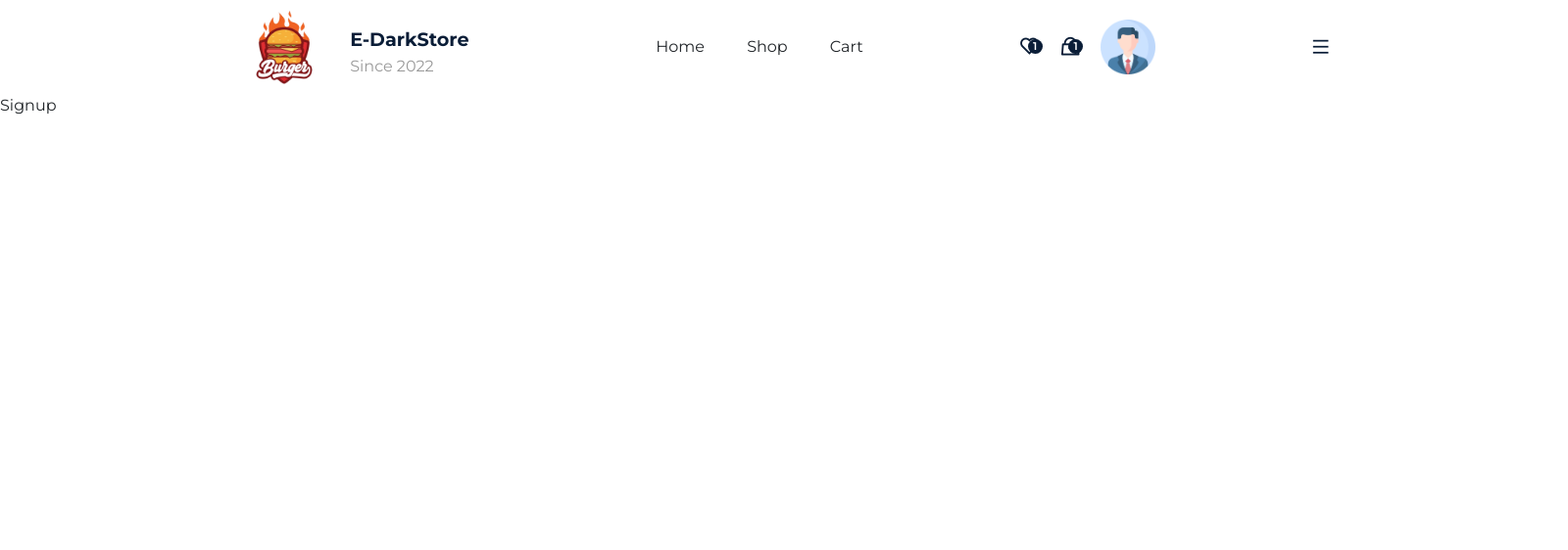
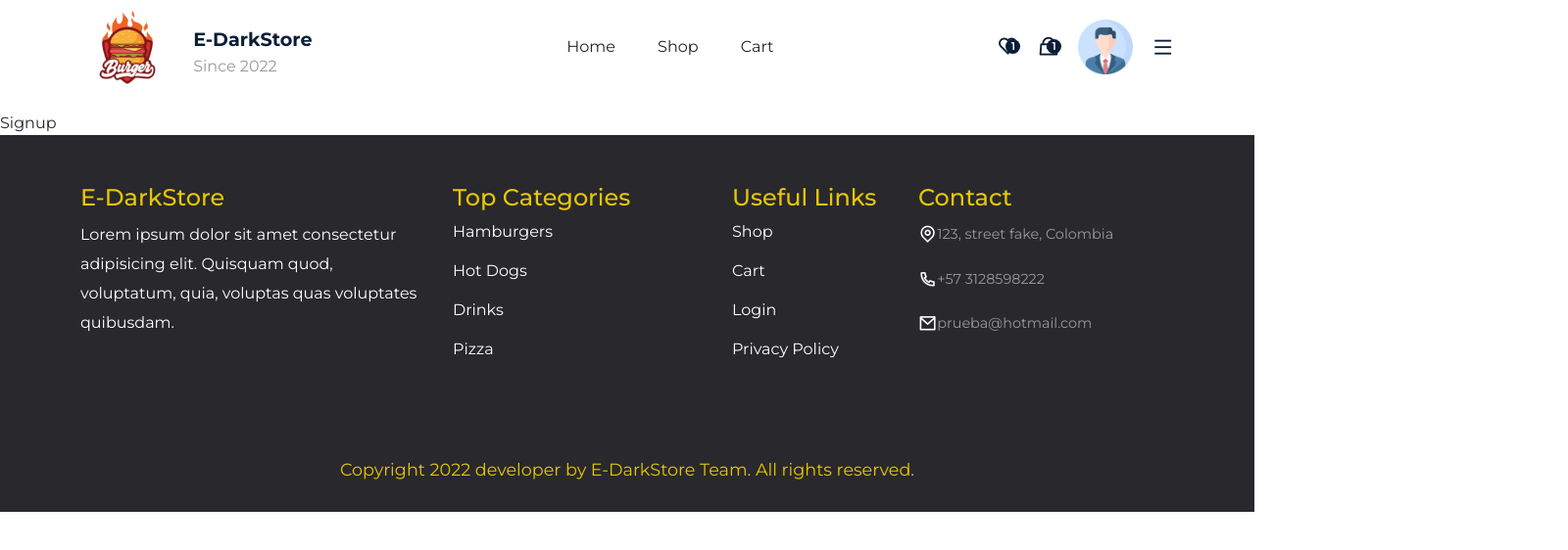
Before and after one commit to yordycuevas/fooddelyvery, a React (Create React App) app: page /Signup in a window 1280 px wide. Shown: the top 562 px of the page at 98% size, 1600 px wide, since content can reach past the window. Built offline with nearby package versions, Linux system fonts and the light colour scheme.

Commit message:
first part

```diff
--- a/src/App.css
+++ b/src/App.css
@@ -7,6 +7,8 @@
   --card-bg-02: #d6e5fb;
   --card-bg-03: #ceebe9;
   --card-bg-04: #e2f2b2;
+  --card-bg-05: #d44242;
+
   --primary-color: #0a1d37;
   --hero-bg: #d6e5fb;
   --heading-fontSize: 2rem;
@@ -71,3 +73,10 @@ section {
  color: var(--negro);
  font-weight: 600;
 }
+
+
+@media only screen and (max-width: 768px){
+  section {
+    padding: 40px 0px;
+  }
+}
--- a/src/components/Footer/Footer.jsx
+++ b/src/components/Footer/Footer.jsx
@@ -1,13 +1,93 @@
-import React from 'react'
-import './footer.css'
-
-// import {Container, Row, Col} from 'reactstrap';
-// import {Link} from 'react-router-dom';
+import React from "react";
+import "./footer.css";
+// import logo from "../../assets/images/logoTienda.png";
+import { Container, Row, Col, ListGroup, ListGroupItem } from "reactstrap";
+import { Link } from "react-router-dom";
 
 const Footer = () => {
+
+  const year = new Date().getFullYear();
   return (
- <></>
-  )
+    <footer className="footer">
+      <Container>
+        <Row>
+          <Col lg="4" className="mb-4" md='6'>
+            <div >
+              <div>
+                <h1 className="tittle-footer-dark">E-DarkStore</h1>
+              </div>
+            </div>
+            <p className="footer__text mt-2">
+              Lorem ipsum dolor sit amet consectetur adipisicing elit. Quisquam
+              quod, voluptatum, quia, voluptas quas voluptates quibusdam.
+            </p>
+          </Col>
+          <Col lg="3" md='3' className="mb-4">
+            <div className="footer__quick-links">
+              <h4 className="quick__links-tittle">Top Categories</h4>
+              <ListGroup className="mb-3">
+                <ListGroupItem className="ps-0 border-0">
+                  <Link to="#">Hamburgers</Link>
+                </ListGroupItem>
+                <ListGroupItem className="ps-0 border-0">
+                  <Link to="#">Hot Dogs</Link>
+                </ListGroupItem>
+                <ListGroupItem className="ps-0 border-0">
+                  <Link to="#">Drinks</Link>
+                </ListGroupItem>
+                <ListGroupItem className="ps-0 border-0">
+                  <Link to="#">Pizza</Link>
+                </ListGroupItem>
+              </ListGroup>
+            </div>
+          </Col>
+          <Col lg="2" className="mb-4">
+          <div className="footer__quick-links">
+              <h4 className="quick__links-tittle">Useful Links</h4>
+              <ListGroup className="mb-3">
+                <ListGroupItem className="ps-0 border-0">
+                  <Link to="/Shop">Shop</Link>
+                </ListGroupItem>
+                <ListGroupItem className="ps-0 border-0">
+                  <Link to="/Cart">Cart</Link>
+                </ListGroupItem>
+                <ListGroupItem className="ps-0 border-0">
+                  <Link to="/Login">Login</Link>
+                </ListGroupItem>
+                <ListGroupItem className="ps-0 border-0">
+                  <Link to="#">Privacy Policy</Link>
+                </ListGroupItem>
+              </ListGroup>
+            </div>
+          </Col>
+          <Col lg="3" >
+          <div className="footer__quick-links">
+              <h4 className="quick__links-tittle">Contact</h4>
+              <ListGroup className="footer__contact">
+                <ListGroupItem className="ps-0 border-0 d-flex align-items-center gap">
+                  <span><i class="ri-map-pin-line"></i></span>
+                  <p>123, street fake, Colombia</p>
+                </ListGroupItem>
+                <ListGroupItem className="ps-0 border-0 d-flex align-items-center gap">
+                <span><i class="ri-phone-line"></i></span>
+                  <p>+57 3128598222</p>
+                </ListGroupItem>
+                <ListGroupItem className="ps-0 border-0 d-flex align-items-center gap">
+                <span><i class="ri-mail-line"></i></span>
+                  <p>prueba@hotmail.com</p>
+                </ListGroupItem>
+
+              </ListGroup>
+            </div>
+          </Col>
+          <Col lg="12">
+          <p className="footer__copyright"> Copyright {year} developer by E-DarkStore Team. All rights reserved.</p>
+
+          </Col>
+        </Row>
+      </Container>
+    </footer>
+  );
 };
 
-export default Footer
+export default Footer;
--- a/src/components/Footer/footer.css
+++ b/src/components/Footer/footer.css
@@ -0,0 +1,53 @@
+.footer {
+  padding-top: 50px;
+  padding-bottom: 30px;
+  background: var(--negro);
+}
+
+.tittle-footer-dark {
+  color: rgb(229, 199, 4) !important;
+    font-size: 1.5rem;
+
+
+}
+
+.footer__text {
+  line-height: 30px;
+  color: #fff;
+}
+
+.footer__quick-links ul li {
+  background: transparent !important;
+}
+
+.footer__quick-links ul li a {
+  color: #fff;
+}
+
+.footer__link-title {
+  margin-bottom: 20px;
+  font-size: 1.1rem;
+}
+
+.footer__copyright {
+  color: rgb(229, 199, 4) !important;
+  font-size: 1.1rem;
+  margin-top: 50px;
+  text-align: center;
+}
+
+.footer__quick-links h4 {
+  color: rgb(229, 199, 4) !important;
+}
+
+.footer__contact, .footer__contact li span i{
+    color: #fff;
+}
+
+.footer__contact li span {
+    font-size: 1.2rem;
+}
+
+.footer__contact li p {
+    font-size: .9rem;
+}
--- a/src/components/Header/Header.jsx
+++ b/src/components/Header/Header.jsx
@@ -1,4 +1,4 @@
-import React from "react";
+import React, { useEffect, useRef } from "react";
 
 import { NavLink } from "react-router-dom";
 import "./header.css";
@@ -26,11 +26,35 @@ const nav__links = [
 ];
 
 const Header = () => {
+  const headerRef = useRef(null);
+
+  const menuRef = useRef(null);
+
+  const stickyHeaderFun = () => {
+    window.addEventListener("scroll", () => {
+      if (
+        document.body.scrollTop > 0 ||
+        document.documentElement.scrollTop > 0
+      ) {
+        headerRef.current.classList.add("sticky__header");
+      } else {
+        headerRef.current.classList.remove("sticky__header");
+      }
+    });
+  };
+  useEffect(() => {
+    stickyHeaderFun();
+
+    return () => window.removeEventListener("scroll", stickyHeaderFun);
+  });
+
+  const menuToggle = () => menuRef.current.classList.toggle("active__menu");
+
   return (
-    <header className="header">
+    <header className="header" ref={headerRef}>
       <Container>
         <Row>
-          <div className="nav__wrapper">
+          <div className="nav__wrapper" >
             <div className="logo">
               <img src={logo} alt="logo" />
               <div>
@@ -39,7 +63,7 @@ const Header = () => {
               </div>
             </div>
 
-            <div className="navigation">
+            <div className="navigation" ref={menuRef} onClick={menuToggle}>
               <ul className="menu">
                 {nav__links.map((item, index) => (
                   <li className="nav_item" key={index}>
@@ -69,13 +93,14 @@ const Header = () => {
               <span>
                 <motion.img whileTap={{ scale: 1.2 }} src={userIcon} alt="" />{" "}
               </span>
-            </div>
-
-            <div className="mobile__menu">
-              <span>
+              <div className="mobile__menu">
+              <span onClick={menuToggle}>
                 <i class="ri-menu-line"></i>
               </span>
             </div>
+            </div>
+
+
           </div>
         </Row>
       </Container>
--- a/src/components/Header/header.css
+++ b/src/components/Header/header.css
@@ -1,11 +1,14 @@
 .header {
-  width: 200vh;
-  height: 2rem;
+  width: 100%;
+  height: 50px;
   line-height: 30px;
   margin-bottom: 4rem;
+  padding:0;
+
 }
 
 .nav__wrapper {
+
   display: flex;
   align-items: center;
   justify-content: space-between;
@@ -91,3 +94,76 @@
 .nav__active {
   font-weight: 700 !important;
 }
+
+.sticky__header{
+  width: 100%;
+  height: 120px;
+  line-height: 70px;
+  position: sticky;
+  top: 0;
+  left: 0;
+  z-index: 999;
+  box-shadow: 3px 3px 8px -3px #ddd;
+  background: #fff;
+  transition: all 0.3s ease;
+
+}
+
+@media only screen and (max-width: 768px) {
+  .navigation{
+    position: fixed;
+    top: 0;
+    left: 0;
+    width: 100%;
+    height: 100%;
+    background: rgb(0, 0, 0,0.53);
+    z-index: 9999;
+    display: none;
+
+  }
+  .menu{
+    position: absolute;
+    top:0;
+    right: 0;
+    width: 250px;
+    height: 100%;
+    background: #fff;
+    z-index: 99999;
+    align-items: center;
+    flex-direction: column;
+    align-items: center;
+    justify-content: center;
+  }
+
+  .active__menu{
+    display: block;
+  }
+  .mobile__menu{
+    display: block;
+  }
+
+  .mobile__menu span i {
+    font-size: 1.1rem !important;
+  }
+
+  .text-end img{
+    display: none;
+  }
+
+  .hero__img{
+    display: none;
+  }
+
+  .fav__icon i, .cart__icon i{
+   font-size: 1.2rem  !important;
+  }
+
+  .nav__icons span img {
+    width: 1.2rem;
+    height: 1.4rem;
+  }
+
+
+
+
+}
--- a/src/components/UI/Clock.jsx
+++ b/src/components/UI/Clock.jsx
@@ -1,4 +1,6 @@
 import React, { useState, useEffect } from "react";
+
+import '../../styles/clock.css';
 
 const Clock = () => {
   const [days, setDays] = useState();
--- a/src/pages/Home.jsx
+++ b/src/pages/Home.jsx
@@ -113,7 +113,7 @@ const Home = () => {
       <section className="timer__count">
         <Container>
           <Row>
-            <Col lg="6" md="6">
+            <Col lg="6" md="12" className="count__down-col">
               <div className="clock__top-content">
                 <h4 className="text-white fs-6 mb-2">Limited Offers</h4>
                 <h3 className="text-white fs-5 mn-3">Quality Hamburger</h3>
--- a/src/services/services.css
+++ b/src/services/services.css
@@ -28,3 +28,41 @@
     margin: 5px;
     color: var(--negro);
 }
+
+@media only screen and (max-width: 992px){
+
+    .service__item span i{
+        font-size: 1.8rem;
+        padding: 5px;
+
+
+    }
+    .service__item h3{
+        font-size: 1rem;
+    }
+
+    .service__item{
+        padding: 10px;
+        margin-bottom: 1.5rem;
+    }
+
+}
+
+@media only screen and (max-width: 768px){
+
+
+
+  .service__item span i{
+    font-size: 1.5rem;
+    padding: 5px;
+  }
+
+}
+
+@media only screen and (max-width: 576px){
+
+    .service__item{
+        padding: 20px;
+    }
+
+}
--- /dev/null
+++ b/src/styles/clock.css
@@ -0,0 +1,11 @@
+@media only screen and (max-width: 992px){
+    .clock__wrapper{
+        justify-content: center;
+    }
+    .clock__data h1 {
+        font-size: 1.1rem !important;
+    }
+    .clock__data h5 {
+        font-size: .9rem !important;
+    }
+}
--- a/src/styles/home.css
+++ b/src/styles/home.css
@@ -47,8 +47,11 @@
 }
 
 .hero__img img{
-    width:30rem;
-    align-self: center;
+    width:100%;
+    align-items: center;
+
+
+
 }
 
 .text-center h2{
@@ -88,3 +91,64 @@
 .tittle__arrivals{
     margin-top: 2rem;
 }
+
+.section-title{
+    font-size: 1.4rem;
+}
+
+
+
+@media only screen and (max-width: 992px) {
+
+    .hero__content h2{
+        font-size: 2rem;
+    }
+
+    .section-title{
+        font-size: 1.7rem;
+    }
+
+    .clock__top-content{
+        text-align: center;
+    }
+
+    .clock__top-content h4 {
+        font-style: .9rem !important;
+    }
+
+    .clock__top-content h3 {
+        font-style: 1rem !important;
+    }
+
+    .count__down-col{
+        text-align: center;
+
+    }
+}
+
+@media only screen and (max-width: 768px){
+    .hero__content h2{
+        font-size: 1.6rem;
+    }
+    .hero__content p{
+        font-size: .9rem;
+    }
+
+    .buy__btn a{
+        font-size: .9rem;
+    }
+    .section-title{
+        font-style: 1.4rem;
+    }
+
+
+}
+
+@media only screen and (max-width: 576px){
+
+    .hero__content{
+        padding-top: 0px;
+        margin-bottom: 40px;
+    }
+
+}
```
Also changed, not shown: src/styles/product-card.css (+18 -0 lines).
